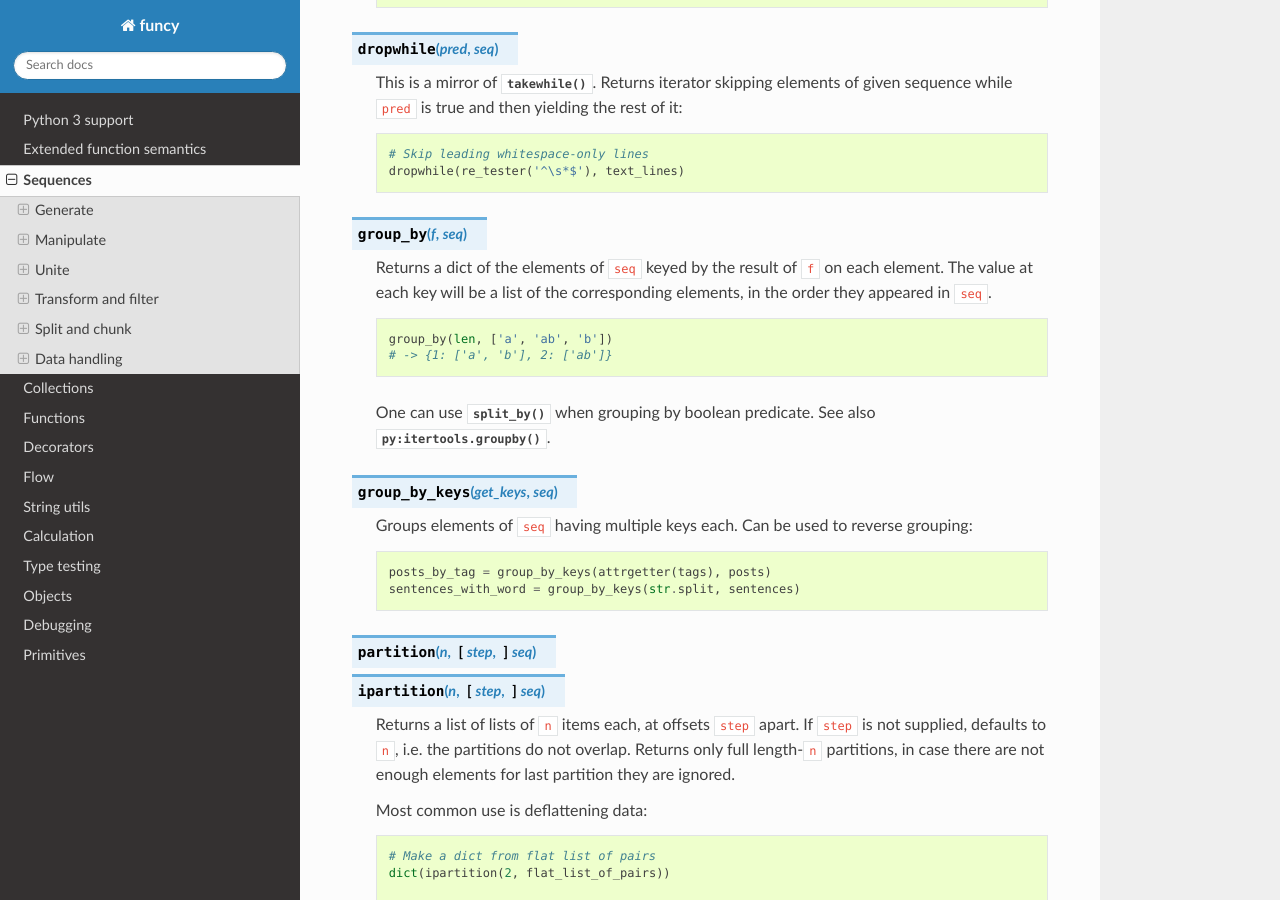
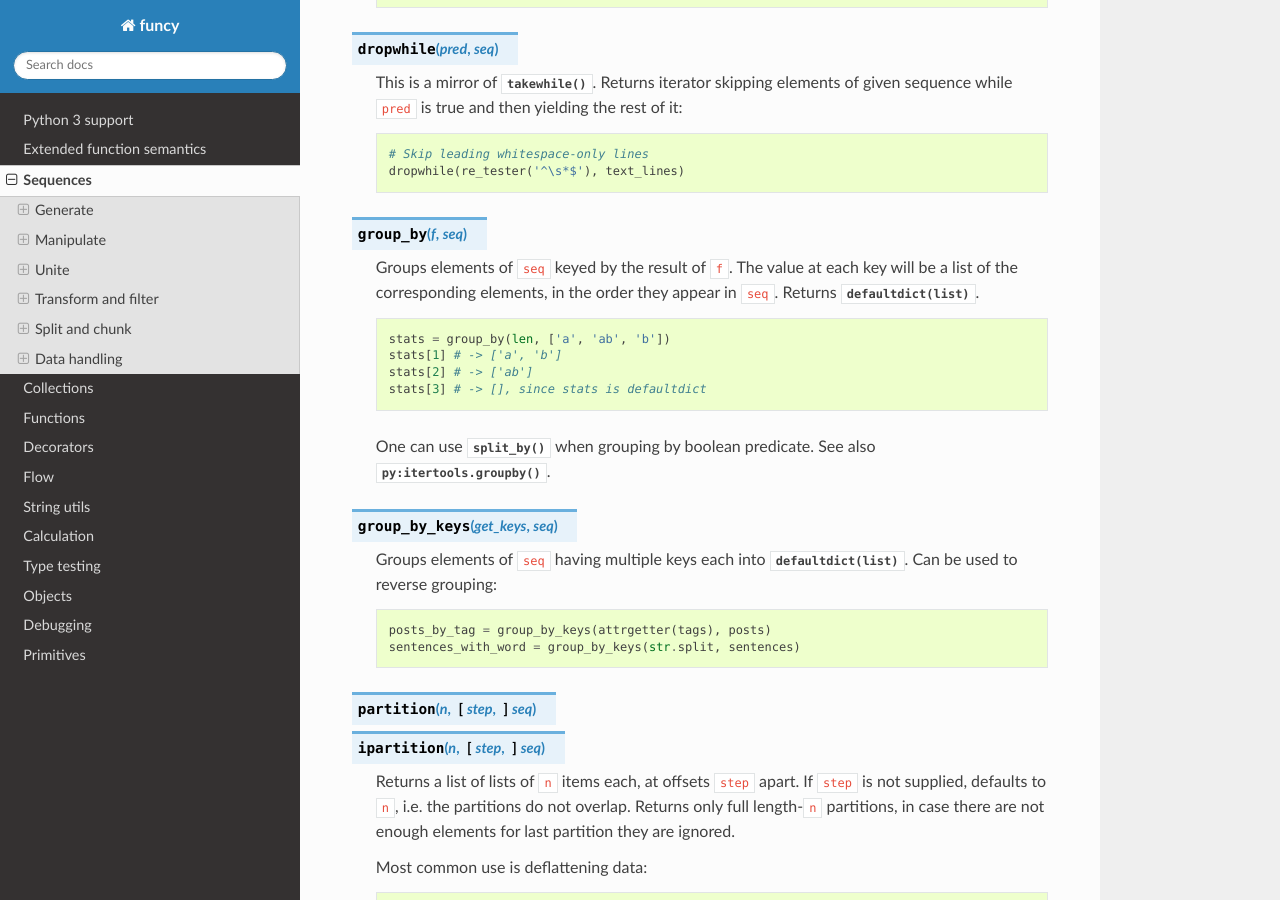
Before and after one commit to Jamaal224/funcy, a Sphinx documentation site: the page built from docs/seqs.rst, in a window 1280 px wide and 900 px high, scrolled down 8287 px. Built offline with Sphinx 7.4.7 and the Read the Docs theme 2.0.0, drawn with Linux system fonts in a browser that asks for light colours; some of the changed text lies outside the part shown.

Commit message:
Documented group_by(), group_by_keys() and count_by() returning defaultdicts

```diff
--- a/docs/seqs.rst
+++ b/docs/seqs.rst
@@ -383,20 +383,21 @@ Split and chunk
 
 .. function:: group_by(f, seq)
 
-    Returns a dict of the elements of ``seq`` keyed by the result of ``f`` on each element. The value at each key will be a list of the corresponding elements, in the order they appeared in ``seq``.
+    Groups elements of ``seq`` keyed by the result of ``f``. The value at each key will be a list of the corresponding elements, in the order they appear in ``seq``. Returns :class:`defaultdict(list) <py:collections.defaultdict>`.
+
     ::
 
-        group_by(len, ['a', 'ab', 'b'])
-        # -> {1: ['a', 'b'], 2: ['ab']}
-
-    .. group_by(lambda f: f.section, fields)
+        stats = group_by(len, ['a', 'ab', 'b'])
+        stats[1] # -> ['a', 'b']
+        stats[2] # -> ['ab']
+        stats[3] # -> [], since stats is defaultdict
 
     One can use :func:`split_by` when grouping by boolean predicate. See also :func:`py:itertools.groupby`.
 
 
 .. function:: group_by_keys(get_keys, seq)
 
-    Groups elements of ``seq`` having multiple keys each. Can be used to reverse grouping::
+    Groups elements of ``seq`` having multiple keys each into :class:`defaultdict(list) <py:collections.defaultdict>`. Can be used to reverse grouping::
 
         posts_by_tag = group_by_keys(attrgetter(tags), posts)
         sentences_with_word = group_by_keys(str.split, sentences)
@@ -477,9 +478,9 @@ Data handling
 
 .. function:: count_by(f, seq)
 
-    Counts number of occurrences of values of ``f`` on elements of ``seq`` and returns a dict of counts.
+    Counts number of occurrences of values of ``f`` on elements of ``seq``. Returns :class:`defaultdict(int) <py:collections.defaultdict>` of counts.
 
-    Calculation a histogram is one common use::
+    Calculating a histogram is one common use::
 
         # Get a length histogram of given words
         count_by(len, words)
```
